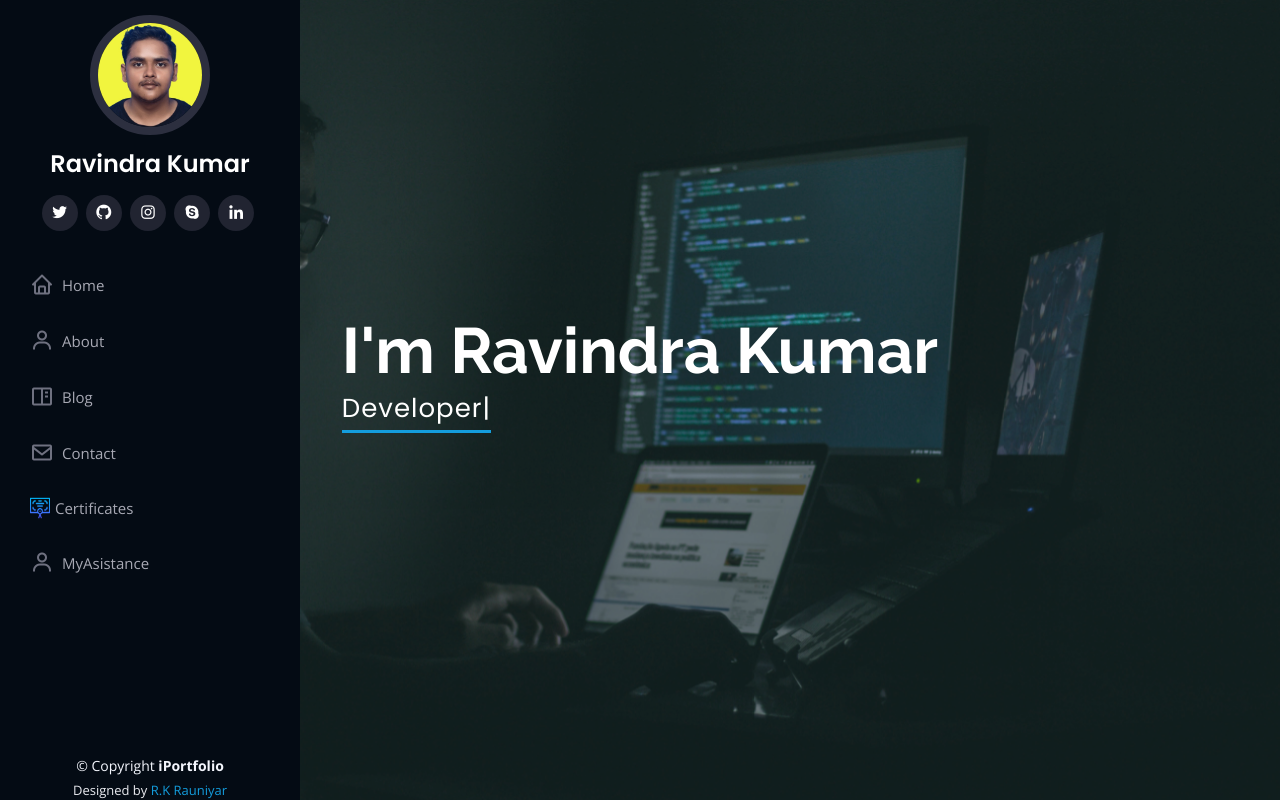
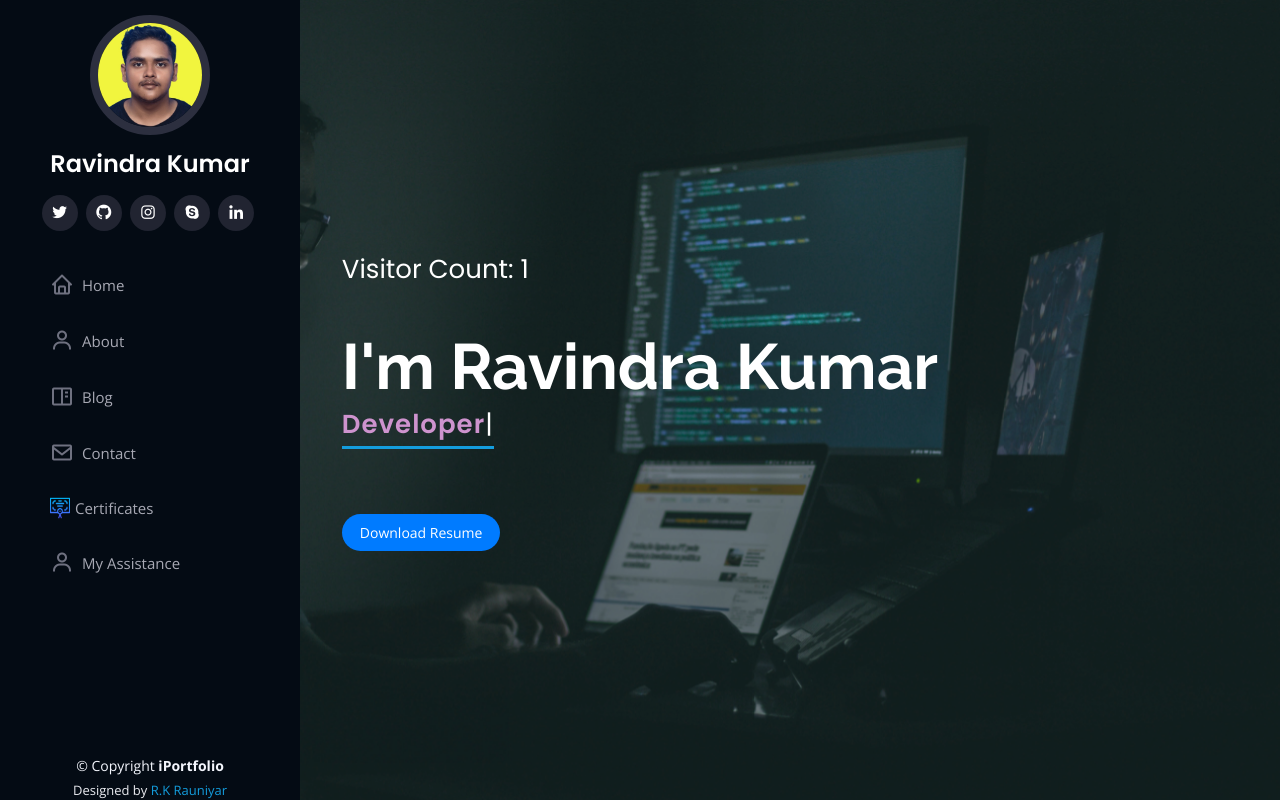
Before and after one commit to Ravindrak0812/Portfolio_Project, a Django app: page / in a window 1280 px wide. Run offline with Django 4.2, Linux system fonts and the light colour scheme; some libraries are stand-ins or nearby versions.

Commit message:
changes in home page

```diff
--- a/templates/base.html
+++ b/templates/base.html
@@ -1,4 +1,4 @@
-{% load static  %}
+{% load static %}
 <!DOCTYPE html>
 <html lang="en">
 
@@ -14,6 +14,7 @@
 
   <!-- Favicons -->
   <link href="{% static 'assets/img/suitcase.png' %}" rel="icon">
+
   <link href="{% static 'assets/img/apple-touch-icon.png' %}" rel="apple-touch-icon">
 
   <!-- Google Fonts -->
@@ -30,17 +31,8 @@
   <!-- Template Main CSS File -->
   <link href="{% static 'assets/css/style.css' %}" rel="stylesheet">
 
-   {% block stylecss %}
 
-  {% endblock stylecss %}
 
-  <!-- =======================================================
-  * Template Name: iPortfolio
-  * Updated: Jan 29 2024 with Bootstrap v5.3.2
-  * Template URL: https://bootstrapmade.com/iportfolio-bootstrap-portfolio-websites-template/
-  * Author: BootstrapMade.com
-  * License: https://bootstrapmade.com/license/
-  ======================================================== -->
 </head>
 
 <body>
@@ -54,41 +46,39 @@
 
       <div class="profile">
         <img src="{% static 'assets/img/1703669161419.jpeg' %}" alt="home img" class="img-fluid rounded-circle">
+
         <h1 class="text-light"><a href="index.html">Ravindra Kumar</a></h1>
         <div class="social-links mt-3 text-center">
           <a href="https://x.com/Ravindr60815078?t=IqYHnIbddRM6nbsfDNlAQw&s=08" target="_blank" class="twitter"><i class="bx bxl-twitter"></i></a>
           <a href="https://github.com/Ravindrak0812" target="_blank" class="github"><i class="bx bxl-github"></i></a>
           <a href="#" class="instagram"><i class="bx bxl-instagram"></i></a>
           <a href="#" class="google-plus"><i class="bx bxl-skype"></i></a>
-          <a href="https://www.linkedin.com/in/ravindra-kumar-578642207"  class="linkedin" target="_blank"><i class="bx bxl-linkedin"></i></a>
+          <a href="https://www.linkedin.com/in/ravindra-kumar-578642207" class="linkedin" target="_blank"><i class="bx bxl-linkedin"></i></a>
         </div>
       </div>
 
-      <nav id="navbar" class="nav-menu navbar">
+      <nav id="navbar" class="nav-menu navbar" style="padding-left:20px">
+
         <ul>
           <li><a href="{% url 'home' %}" class="nav-link scrollto "><i class="bx bx-home"></i> <span>Home</span></a></li>
           <li><a href="{% url 'about' %}" class="nav-link scrollto"><i class="bx bx-user"></i> <span>About</span></a></li>
-                      <li><a href="{% url 'blog' %}" class="nav-link scrollto"><i class="bx bx-book-content"></i> <span>Blog</span></a></li>
-                    <li><a href="{% url 'contact' %}" class="nav-link scrollto"><i class="bx bx-envelope"></i> <span>Contact</span></a></li>
-                    <li><a href="{% url 'certificates' %}" class="nav-link scrollto"><img src="{% static 'assets/img/img11.png' %}" height="22px" width="25px" style="padding-right:5px"> <span>Certificates</span></a></li>
-          <li><a href="{% url 'assistance' %}" class="nav-link scrollto"><i class="bx bx-user"></i> <span>MyAsistance</span></a></li>
-
+          <li><a href="{% url 'blog' %}" class="nav-link scrollto"><i class="bx bx-book-content"></i> <span>Blog</span></a></li>
+          <li><a href="{% url 'contact' %}" class="nav-link scrollto"><i class="bx bx-envelope"></i> <span>Contact</span></a></li>
+          <li><a href="{% url 'certificates' %}" class="nav-link scrollto"><img src="{% static 'assets/img/img11.png' %}" height="22px" width="25px" style="padding-right:5px"> <span>Certificates</span></a></li>
+          <li><a href="{% url 'assistance' %}" class="nav-link scrollto"><i class="bx bx-user"></i> <span>My Assistance</span></a></li>
         </ul>
 
       </nav><!-- .nav-menu -->
     </div>
   </header><!-- End Header -->
+
   {% block hero %}
-
   {% endblock hero %}
 
   <main id="main">
-
     {% block body %}
-
     {% endblock body %}
   </main>
-  <!-- End #main -->
 
   <!-- ======= Footer ======= -->
   <footer id="footer">
@@ -100,16 +90,13 @@
         Designed by <a href="">R.K Rauniyar</a>
       </div>
     </div>
-  </footer><!-- End  Footer -->
+  </footer><!-- End Footer -->
 
   <a href="#" class="back-to-top d-flex align-items-center justify-content-center"><i class="bi bi-arrow-up-short"></i></a>
 
   <!-- Vendor JS Files -->
-
   {% block scripts %}
-
   {% endblock scripts %}
-
 
   <script src="{% static 'assets/vendor/purecounter/purecounter_vanilla.js' %}"></script>
   <script src="{% static 'assets/vendor/aos/aos.js' %}"></script>
@@ -124,6 +111,26 @@
   <!-- Template Main JS File -->
   <script src="{% static 'assets/js/main.js' %}"></script>
 
+  <!-- Visitor Count Script -->
+  <script>
+    // Check if 'visitorCount' exists in localStorage
+    let visitorCount = localStorage.getItem('visitorCount');
+
+    // If it doesn't exist, initialize it to 0
+    if (!visitorCount) {
+      visitorCount = 0;
+    }
+
+    // Increment the visitor count by 1
+    visitorCount = parseInt(visitorCount) + 1;
+
+    // Save the updated count back to localStorage
+    localStorage.setItem('visitorCount', visitorCount);
+
+    // Display the visitor count in the sidebar
+    document.getElementById('visitor-count').textContent = `Visitor Count: ${visitorCount}`;
+  </script>
+
 </body>
 
 </html>
--- a/templates/home.html
+++ b/templates/home.html
@@ -1,23 +1,61 @@
 {% extends 'base.html' %}
 {% block title %}RK{% endblock title %}
- {% block hero %}
-<section id="hero" class="d-flex flex-column justify-content-center align-items-center">
- <div class="hero-container" data-aos="fade-in">
-  <h1>I'm Ravindra Kumar</h1>
-  <p><span class="typed" data-typed-items=" Designer, Developer, Programmer"></span></p>
- </div>
-</section>
- {% endblock hero %}
-{% block body  %}
+{% load static %}
+{% block hero %}
+    {% block stylecss %}
+        <style>
+            /* Style for download resume button */
+            .download-resume-btn {
+                margin-top: 20px;
+                padding: 8px 18px; /* Slightly smaller button */
+                font-size: 14px;
+                color: white;
+                background-color: #007bff; /* Blue background */
+                border: none;
+                border-radius: 30px; /* Rounded button */
+                cursor: pointer;
+                text-decoration: none;
+                display: inline-block;
+                text-align: center;
+                transition: background-color 0.3s ease, transform 0.3s ease, box-shadow 0.3s ease;
+            }
 
- {% for message in messages %}
-          <div class="alert alert-{{message.tags}} alert-dismissible fade show" role="alert">
-  <strong>{{message}}</strong>
-  <button type="button" class="btn-close" data-bs-dismiss="alert" aria-label="Close"></button>
-</div>
+            /* Hover effect for the button */
+            .download-resume-btn:hover {
+                background-color: black; /* Darker blue on hover */
+                transform: scale(1.05); /* Slightly enlarge the button */
+                box-shadow: 0 4px 10px rgba(0, 123, 255, 0.3); /* Add shadow on hover */
+                color:white;
+            }
 
+            /* Focus effect (when the button is clicked) */
+            .download-resume-btn:focus {
+                outline: none;
+                box-shadow: 0 0 10px rgba(0, 123, 255, 0.5); /* Prominent blue outline */
+            }
 
+            /* Styling for the typed text */
+            .typed {
+                color: #CE93CEFF !important; /* Purple color for typing text with increased specificity */
+                font-weight: 600;
+            }
+        </style>
+    {% endblock stylecss %}
 
-{% endfor %}
+    <section id="hero" class="d-flex flex-column justify-content-center align-items-center">
+        <div class="hero-container" data-aos="fade-in">
+            <!-- Visitor Count Section -->
+            <div class="visitor-count">
+                <p id="visitor-count">Visitor Count: 0</p>
+            </div>
 
-{% endblock body %}
+            <h1>I'm Ravindra Kumar</h1>
+            <p><span class="typed" data-typed-items="Designer, Developer, Programmer"></span></p>
+
+            <!-- Download Resume Button -->
+            <a href="{% static 'assets/img/RESUMENEW.docx' %}" download="Ravindra_Kumar_Resume.pdf" class="download-resume-btn">
+                Download Resume
+            </a>
+        </div>
+    </section>
+{% endblock hero %}
```
Also changed, not shown: templates/certificates.html (+4 -4 lines), 2 other files.
